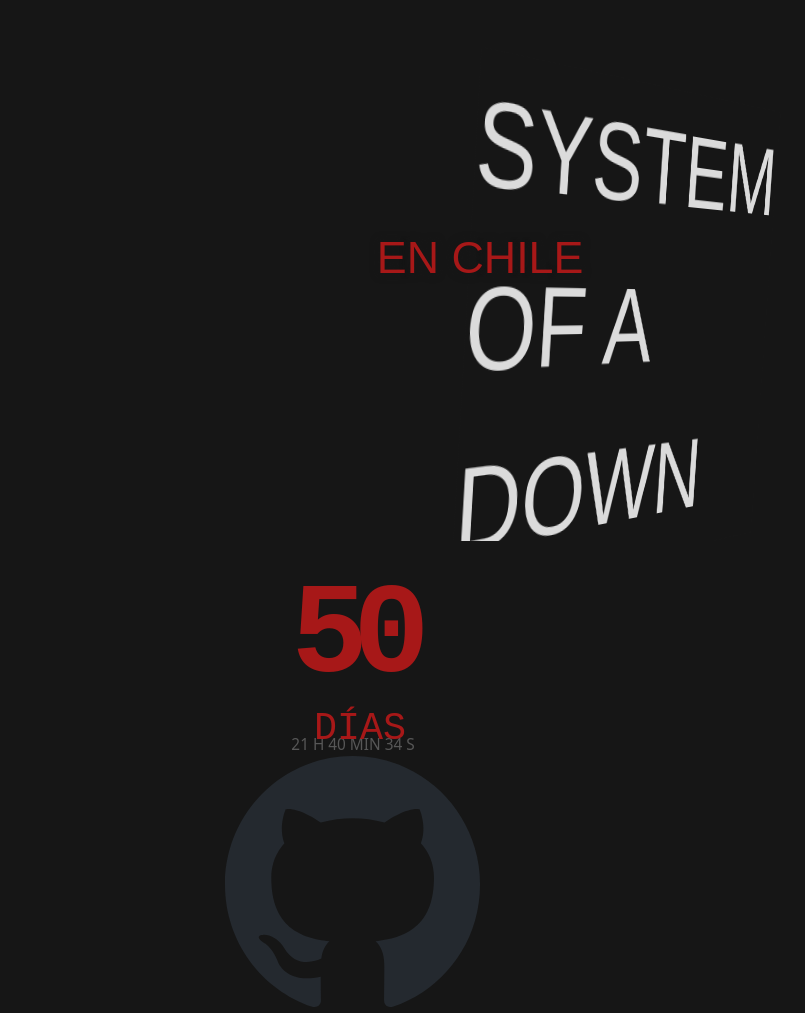
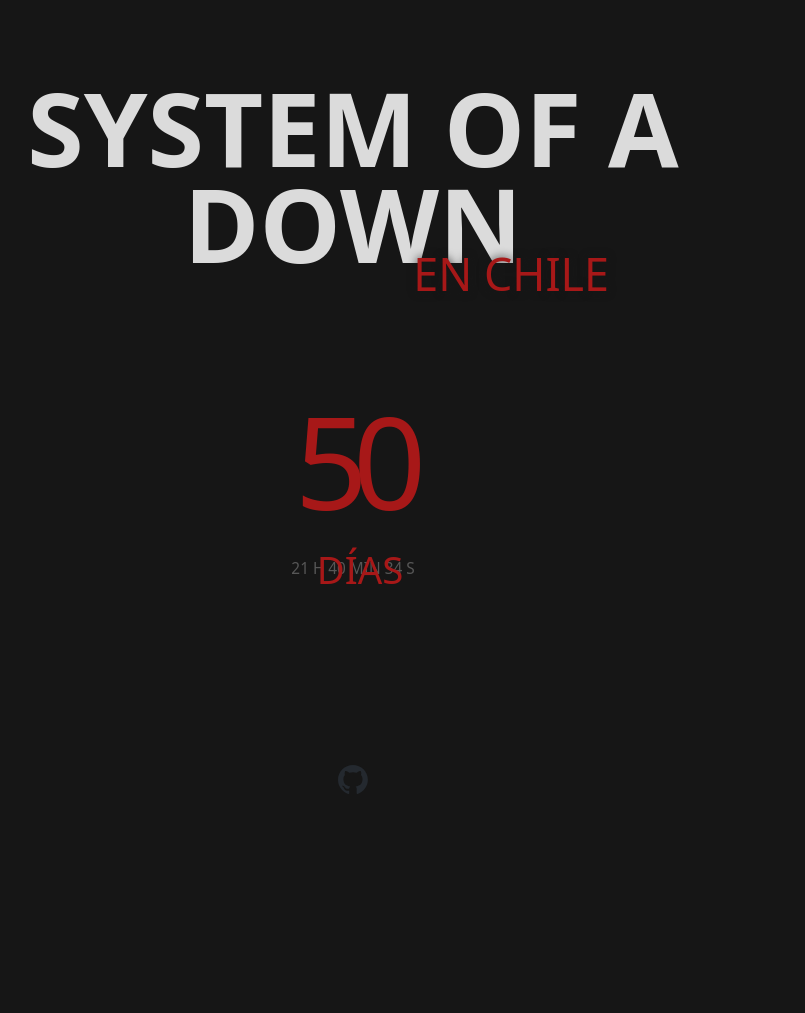
Before and after one commit to Monroestein/countdown, a plain HTML site: page index.html in a window 1280 px wide. Shown: the whole page, without its empty margins (287-1092 px from the left). After the commit the page ends 800 px from the top, so only its background shows below. Drawn offline with Linux system fonts and the light colour scheme.

Commit message:
simplified design

```diff
--- a/index.html
+++ b/index.html
@@ -11,7 +11,7 @@
 
     <header>
         <div id="main-title">
-            <h1>System <br>of a <br>Down</h1>
+            <h1>System of a Down</h1>
         </div>
         <div id="subtitle">
             <h2>en Chile</h2>
--- a/style.css
+++ b/style.css
@@ -29,22 +29,21 @@
 }
 
 h1{
-    font-family: fantasy;
     color: var(--light-grey);
     font-size: 8vw;
+    font-weight: 700;
+    line-height: 12vh;
 }
 
 #main-title{
-    width: fit-content;
+    width: 100%;
     height: fit-content;
-    margin: auto -10% auto auto;
-    /* border: 1px solid #464646; */
-    /* transform-style: preserve-3d; */
-    transform: perspective(1200px) rotateY(50deg) rotateX(-5deg) translateY(15px) translateX(-5vw);
+    margin: auto;
+    text-align: center;
+    /* transform: perspective(1200px) rotateY(50deg) rotateX(-5deg) translateY(15px) translateX(-5vw); */
 }
 
 h2{
-    font-family: fantasy;
     color: var(--red);
     font-size: 3.5vw;
     background: transparent;
@@ -55,11 +54,10 @@
     width: fit-content;
     /* rotate: 2deg; */
     position: absolute;
-    right: 32vw;
-    top: 28vh;
+    right: 30vw;
+    top: 30vh;
     z-index: 99;
     background: transparent;
-    /* border: 1px solid #555; */
 }
 
 
@@ -70,7 +68,6 @@
 }
 
 #days-left{
-    font-family:'Courier New', Courier, monospace;
     color: var(--red);
     text-transform: uppercase;
     display: flex;
@@ -80,7 +77,7 @@
 #num-days{
     width: 100%;
     font-size: 10vw;
-    font-weight: 800;
+    font-weight: 500;
     letter-spacing: -15px;
 }
 
@@ -89,7 +86,7 @@
     font-size: 3vw;
     background: transparent;
     position: absolute;
-    top: 20vh;
+    top: 22vh;
     right: -7px;
 }
 
@@ -106,7 +103,7 @@
 }
 
 footer img{
-    width: 20vw;
+    width: 30px;
 }
 
 /* Responsive */
@@ -117,7 +114,6 @@
     }
 
     h1{
-        font-family: system-ui, -apple-system, BlinkMacSystemFont, 'Segoe UI', Roboto, Oxygen, Ubuntu, Cantarell, 'Open Sans', 'Helvetica Neue', sans-serif;
         font-size: 22vw;
         letter-spacing: -1vw;
         font-weight: 800;
@@ -125,14 +121,13 @@
         text-shadow: 0 0 10px var(--dark-grey);
     }
 
-    #main-title{
+    /* #main-title{
         float: left;
         transform: rotateY(0deg) rotateX(0deg);
-    }
+    } */
 
     h2{
         font-size: 8vw;
-        font-family: system-ui, -apple-system, BlinkMacSystemFont, 'Segoe UI', Roboto, Oxygen, Ubuntu, Cantarell, 'Open Sans', 'Helvetica Neue', sans-serif;
         font-weight: 700;
     }
 
@@ -161,7 +156,6 @@
     }
 
     footer img{
-        width: 6vw;
         margin-bottom: 1vh;
     }
 }
```
